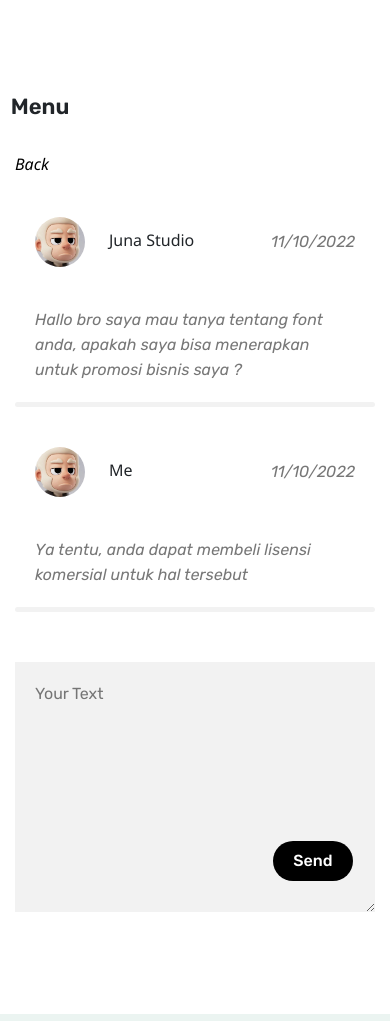
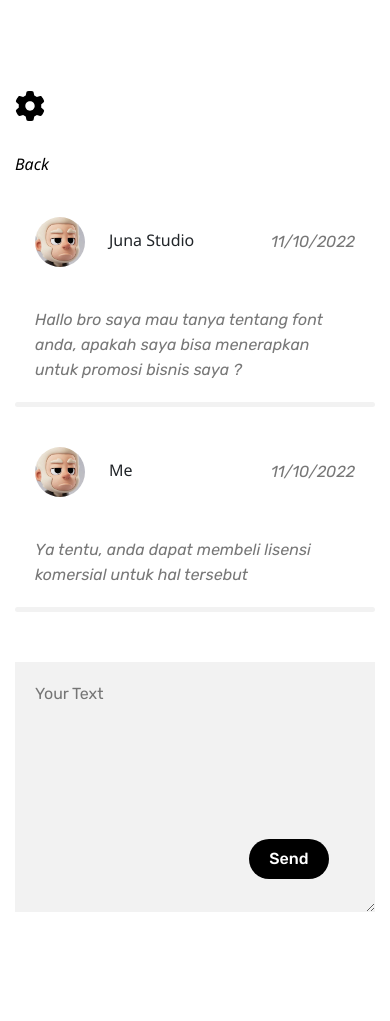
Before and after one commit to Chndrafajar/new-creative-piata, a plain HTML site: page Dashboard/MessagesForm/MessagesForm.html in a window 390 px wide. Shown: the part 79-1100 px from the top of the page. Drawn offline with nearby package versions, Linux system fonts and the light colour scheme; files whose address does not match are found by name.

Commit message:
update6.2

```diff
--- a/Dashboard/ChangePassword/style.css
+++ b/Dashboard/ChangePassword/style.css
@@ -230,9 +230,8 @@ body {
   cursor: pointer;
   transition: all 0.5s ease;
 }
-
 .dash_mobile {
-  width: 80px;
+  width: 60px;
   border-top-right-radius: 20px;
   border-bottom-right-radius: 20px;
   height: 30px;
@@ -247,6 +246,9 @@ body {
   font-size: 22px;
 }
 
+.dash_mobile img {
+  width: 30px;
+}
 /* dashboard sidebar hide */
 .dash_sidebar.active #sideHide {
   display: block;
--- a/Dashboard/Messages/style.css
+++ b/Dashboard/Messages/style.css
@@ -230,9 +230,8 @@ body {
   cursor: pointer;
   transition: all 0.5s ease;
 }
-
 .dash_mobile {
-  width: 80px;
+  width: 60px;
   border-top-right-radius: 20px;
   border-bottom-right-radius: 20px;
   height: 30px;
@@ -247,6 +246,9 @@ body {
   font-size: 22px;
 }
 
+.dash_mobile img {
+  width: 30px;
+}
 /* dashboard sidebar hide */
 .dash_sidebar.active #sideHide {
   display: block;
--- a/Dashboard/MessagesForm/MessagesForm.html
+++ b/Dashboard/MessagesForm/MessagesForm.html
@@ -106,7 +106,7 @@
 
     <!-- Dashboard Sidebar -->
     <div class="dash_mobile">
-      <span id="dash_btnMobile">Menu</span>
+      <img src="../Asset Page/Icon/gear-solid.svg" alt="" id="dash_btnMobile" />
     </div>
     <div id="dashboard">
       <div class="dash_sidebar">
@@ -267,7 +267,7 @@
               <div class="d-flex">
                 <input type="email" placeholder="Email" class="subs_email" />
                 <div class="px-3">
-                  <button type="submit" class="btn_modallogin" style="background-color: #3488d8; color: #ffffff; width: 110px; height: 40px">Subscribe</button>
+                  <button type="submit" class="btn_subscribe">Subscribe</button>
                 </div>
               </div>
             </form>
--- a/Dashboard/MessagesForm/style.css
+++ b/Dashboard/MessagesForm/style.css
@@ -364,7 +364,7 @@ body {
 }
 
 .dash_mobile {
-  width: 80px;
+  width: 60px;
   border-top-right-radius: 20px;
   border-bottom-right-radius: 20px;
   height: 30px;
@@ -377,6 +377,10 @@ body {
   font-weight: 600;
   cursor: pointer;
   font-size: 22px;
+}
+
+.dash_mobile img {
+  width: 30px;
 }
 
 /* dashboard sidebar hide */
@@ -507,9 +511,9 @@ body {
 }
 
 .btnSend {
-  position: absolute;
-  top: 850px;
-  left: 61%;
+  position: relative;
+  top: -80px;
+  left: 51%;
   width: 80px;
 }
 
@@ -526,12 +530,6 @@ body {
 @media (min-width: 1975px) {
   .img_grup179 {
     margin-top: -170px;
-  }
-}
-
-@media (min-width: 1764px) {
-  .btnSend {
-    top: 830px;
   }
 }
 
@@ -558,14 +556,7 @@ body {
     width: 90%;
   }
   .btnSend {
-    top: 820px;
-    left: 80%;
-  }
-}
-
-@media (max-width: 1312px) {
-  .btnSend {
-    top: 850px;
+    left: 78%;
   }
 }
 
@@ -576,12 +567,8 @@ body {
   #footer {
     margin-top: -80px;
   }
-}
-
-@media (max-width: 1121px) {
   .btnSend {
-    top: 850;
-    left: 78%;
+    left: 74%;
   }
 }
 
@@ -602,19 +589,20 @@ body {
   #footer {
     margin-top: -80px;
   }
+  .btnSend {
+    left: 70%;
+  }
 }
 
 @media (max-width: 945px) {
-  .btnSend {
-    top: 870px;
-    left: 78%;
-  }
 }
 
 @media (max-width: 852px) {
   .btnSend {
-    top: 900px;
-    left: 78%;
+    left: 65%;
+  }
+  .dash_sidebar.active {
+    width: 100px;
   }
 }
 
@@ -641,26 +629,20 @@ body {
   .messages_formBox textarea {
     width: 100%;
   }
-  .btnSend {
-    top: 900px;
-    left: 80%;
+  .dash_sidebar.active {
+    width: 120px;
   }
 }
 
 @media (max-width: 688px) {
-  .btnSend {
-    top: 950px;
-    left: 80%;
+  .dash_sidebar.active {
+    width: 140px;
   }
 }
 
 @media (max-width: 620px) {
-  .dash_content.mobile_active .btnSend {
-    top: 880px;
-  }
-  .btnSend {
-    top: 1100px;
-    left: 75%;
+  .dash_sidebar.active {
+    width: 155px;
   }
 }
 
@@ -733,7 +715,7 @@ body {
   }
 
   .dash_sidebar.mobile_active.active {
-    width: 80px;
+    width: 150px;
   }
 
   .dash_sidebar.mobile_active.active .dash_profil {
@@ -801,26 +783,38 @@ body {
     transform: translate(240%, 10%);
   }
   .btnSend {
-    top: 920px;
     left: 75%;
+  }
+}
+
+@media (max-width: 527px) {
+  .dash_sidebar.mobile_active.active {
+    width: 180px;
   }
 }
 
 @media (max-width: 450px) {
   .dash_sidebar.mobile_active.active {
-    width: 90px;
-  }
-  .dash_content.mobile_active .btnSend {
-    top: 930px;
-    left: 78%;
+    width: 220px;
   }
   .btnSend {
     left: 70%;
   }
 }
-
 @media (max-width: 398px) {
   .subs_email {
     width: 150px;
   }
+  .dash_sidebar.mobile_active.active {
+    width: 250px;
+  }
+  .btnSend {
+    left: 65%;
+  }
 }
+
+@media (max-width: 300px) {
+  .btnSend {
+    left: 65%;
+  }
+}
--- a/Dashboard/MyInformation/style.css
+++ b/Dashboard/MyInformation/style.css
@@ -364,7 +364,7 @@ body {
 }
 
 .dash_mobile {
-  width: 80px;
+  width: 60px;
   border-top-right-radius: 20px;
   border-bottom-right-radius: 20px;
   height: 30px;
@@ -377,6 +377,10 @@ body {
   font-weight: 600;
   cursor: pointer;
   font-size: 22px;
+}
+
+.dash_mobile img {
+  width: 30px;
 }
 
 /* dashboard sidebar hide */
--- a/Dashboard/Purchases/style.css
+++ b/Dashboard/Purchases/style.css
@@ -364,7 +364,7 @@ body {
 }
 
 .dash_mobile {
-  width: 80px;
+  width: 60px;
   border-top-right-radius: 20px;
   border-bottom-right-radius: 20px;
   height: 30px;
@@ -377,6 +377,10 @@ body {
   font-weight: 600;
   cursor: pointer;
   font-size: 22px;
+}
+
+.dash_mobile img {
+  width: 30px;
 }
 
 /* dashboard sidebar hide */
--- a/Dashboard/SaveProduct/style.css
+++ b/Dashboard/SaveProduct/style.css
@@ -364,7 +364,7 @@ body {
 }
 
 .dash_mobile {
-  width: 80px;
+  width: 60px;
   border-top-right-radius: 20px;
   border-bottom-right-radius: 20px;
   height: 30px;
@@ -377,6 +377,10 @@ body {
   font-weight: 600;
   cursor: pointer;
   font-size: 22px;
+}
+
+.dash_mobile img {
+  width: 30px;
 }
 
 /* dashboard sidebar hide */
--- a/Produk/style.css
+++ b/Produk/style.css
@@ -404,3 +404,9 @@ body {
     padding-left: 0px;
   }
 }
+
+@media (max-width: 398px) {
+  .subs_email {
+    width: 150px;
+  }
+}
--- a/Profil/style.css
+++ b/Profil/style.css
@@ -465,6 +465,6 @@ body {
 
 @media (max-width: 398px) {
   .subs_email {
-    width: 180px;
+    width: 150px;
   }
 }
```
Also changed, not shown: Dashboard/ChangePassword/ChangePassword.html (+2 -2 lines), Dashboard/Messages/Messages.html (+1 -1 lines), Dashboard/MyInformation/MyInformation.html (+1 -1 lines), Dashboard/Purchases/Purchases.html (+1 -1 lines), Dashboard/SaveProduct/SaveProduct.html (+1 -1 lines), DetailProduk/style.css (+7 -1 lines), Dashboard/Asset Page/Icon/gear-solid.svg (added).
